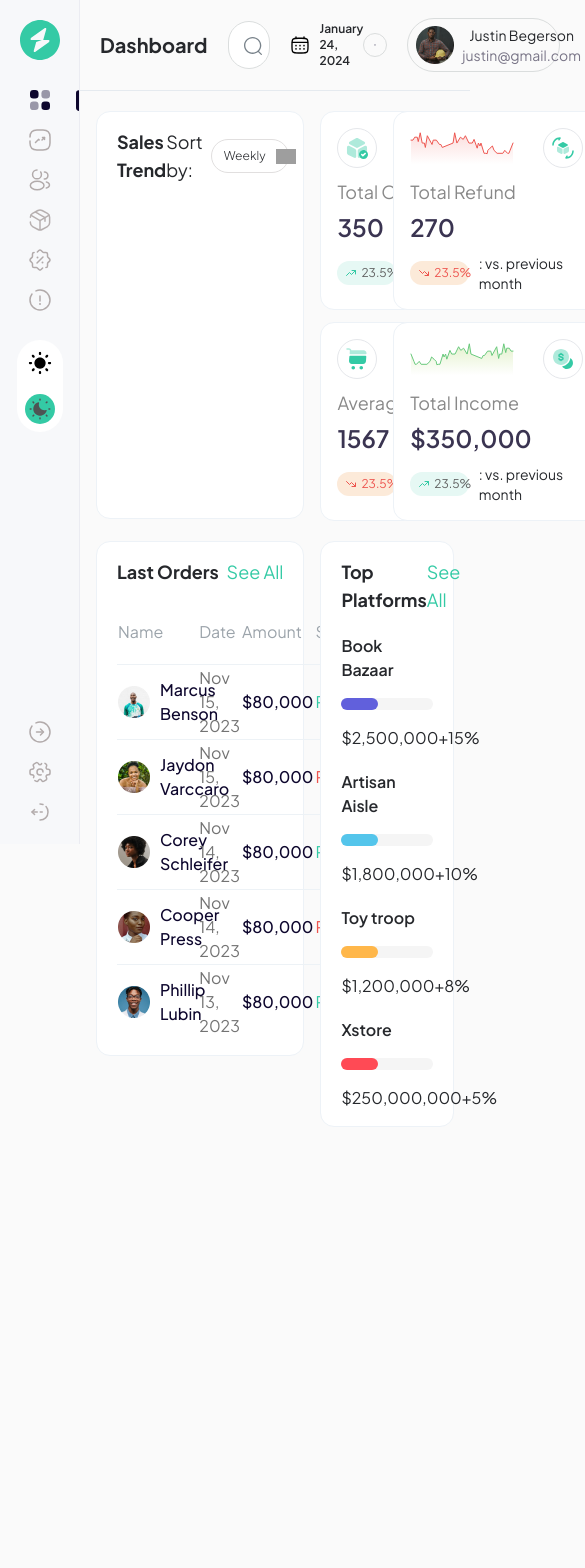
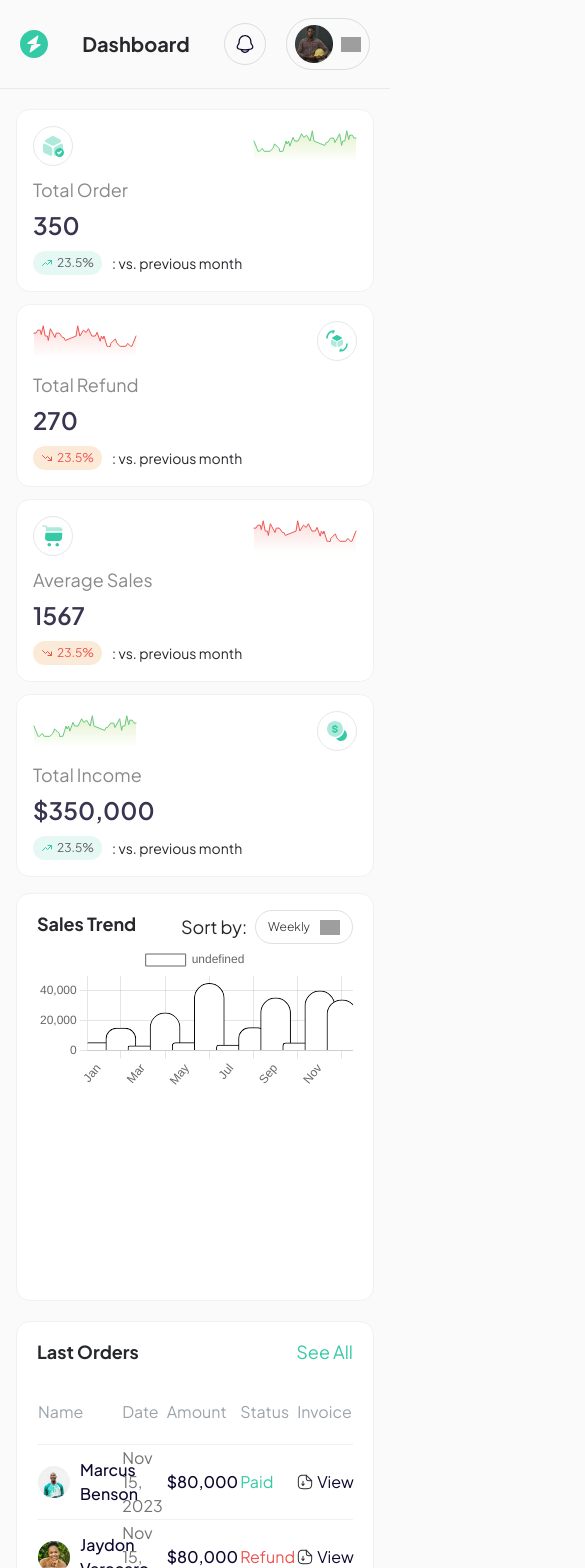
Before and after one commit to Whevalmeze/dashboard-geeg, a Next.js app: page / in a window 390 px wide. Shown: the top 1568 px of the page, 585 px wide, since content can reach past the window. Before the commit the page ends 1186 px from the top, so only its background shows below. Built offline with nearby package versions, Linux system fonts and the light colour scheme; grey boxes are pictures that could not be loaded.

Commit message:
finish mobile view

```diff
--- a/app/component/Card.jsx
+++ b/app/component/Card.jsx
@@ -3,7 +3,7 @@ import Image from "next/image"
 
 export default function Card ({icon, chart, title, value, isProfit, reversed }) {
     return (
-        <div className="rounded-[14px] bg-white dark:bg-inherit min-w-[207px] max-h-fit border w-full flex flex-col gap-2.5 p-4 border-[#edf2f7] ">
+        <div className="rounded-[14px] dark:border-[#262626] bg-white dark:bg-[#171717] min-w-[207px] max-h-fit border w-full flex flex-col gap-2.5 p-4 border-[#edf2f7] ">
             <div>
                 { reversed ?
                    <div className="flex justify-between ">
--- /dev/null
+++ b/app/component/MyChart.jsx
@@ -0,0 +1,42 @@
+import { useEffect, useRef } from 'react';
+import Chart from 'chart.js/auto';
+
+const MyChart = () => {
+  const chartRef = useRef(null);
+
+  useEffect(() => {
+    const ctx = chartRef.current.getContext('2d');
+    const myChart = new Chart(ctx, {
+      type: 'bar',
+      data: {
+        labels: ['Jan', 'Feb', 'Mar', 'Apr', 'May', 'Jun', 'Jul', 'Aug', 'Sep', 'Oct', 'Nov', 'Dec'],
+        datasets: [
+          {
+            data: [5250, 15000, 3000, 25250, 5250, 45000, 3500, 15250, 35250, 5000, 40000, 34000, ],
+            backgroundColor: ['#fff'],
+            hoverBackgroundColor: ["#eee"],
+            barThickness: 30,
+            borderColor: ['linear-gradient(180deg, #34CAA5 0%, rgba(52, 202, 165, 0.00) 100%)'],
+            borderWidth: 1,
+            borderRadius: 50,
+          },
+        ],
+      },
+    });
+
+    return () => {
+      myChart.destroy();
+    };
+  }, []);
+
+  return (
+    <canvas
+      ref={chartRef}
+      className='w-full'
+      width="800px"
+      height={374}
+    ></canvas>
+  );
+};
+
+export default MyChart;
--- a/app/component/Navbar.jsx
+++ b/app/component/Navbar.jsx
@@ -13,23 +13,24 @@ export default function Navbar () {
 
     const formattedDate = currentDate.toLocaleDateString('en-US', options);
     return (
-        <nav className="flex justify-between border-b border-b-[#e5eaef] py-[18px] px-5 gap-5 items-center">
+        <nav className="flex justify-between dark:bg-[#171717] dark:border-[#262626] border-b border-b-[#e5eaef] py-[18px] px-5 gap-5 items-center">
+                <Image className="block lg:hidden" src="/logo.svg" width={28} height={28} />
                 <h1 className="font-bold text-xl">Dashboard</h1>
             <div className="flex items-center gap-5 max-w-[95%] w-[inherit]">
-                <div className="relative w-[350px]  max-w-[350px]">
+                <div className="relative w-[350px] hidden lg:block  max-w-[350px]">
                     <Image src="/search.svg" width={18} height={18} className="absolute top-4 left-4" />
-                    <input type="text" className="gap-2 h-12 focus:border-[#dadddd] rounded-3xl w-full bg-white border pl-10 border-[#dadddd]" name="search" value={searchValue} onChange={(e) => setSearchValue(e.target.value)} placeholder="Search..." id="" />
+                    <input type="text" className="gap-2 h-12 focus:border-[#dadddd] dark:bg-[#171717] rounded-3xl w-full bg-white border pl-10 border-[#dadddd]" name="search" value={searchValue} onChange={(e) => setSearchValue(e.target.value)} placeholder="Search..." id="" />
                 </div>
-            <div className="flex gap-2.5 font-semibold items-center text-[#26282C] text-xs cursor-pointer">
-                <Image src="/solar_calendar-linear.svg" width={20} height={20}/>
+            <div className="hidden md:flex gap-2.5 font-semibold items-center text-[#26282C] dark:text-[#eee] text-xs cursor-pointer">
+                <Image src="/solar_calendar-linear.svg" className="dark:invert" width={20} height={20}/>
                 {formattedDate}
             </div>
                 <div className="p-2.5 cursor-pointer border border-[#dadddd] rounded-full" >
-                    <Image src="/solar_bell-outline.svg" width={20} height={20}/>
+                    <Image src="/solar_bell-outline.svg" className="dark:invert" width={20} height={20}/>
                 </div>
                 <div className="flex items-center border border-[#dadddd] rounded-[28px] gap-2 py-[6px] px-2">
                     <Image src="/avatar.png" width={38} height={38}/>
-                    <div className="flex text-sm flex-col text-center">
+                    <div className="hidden md:flex text-sm flex-col text-center">
                         <span>Justin Begerson</span>
                         <span className="text-[#787486]">justin@gmail.com</span>
                     </div>
--- a/app/component/Platform.jsx
+++ b/app/component/Platform.jsx
@@ -2,7 +2,7 @@ import Bar from "./Bar";
 
 export default function Platform () {
     return (
-        <div className="flex flex-col bg-white dark:bg-inherit row-start-3 row-span-3 col-start-4 col-end-6 border border-[#edf2f7] gap-5 py-4 px-5 rounded-[14px]">
+        <div className="flex w-full lg:max-w-[40%] flex-col dark:border-[#262626] bg-white dark:bg-[#171717] row-start-3 row-span-3 col-start-4 col-end-6 border border-[#edf2f7] gap-5 py-4 px-5 rounded-[14px]">
         <div className="flex text-lg justify-between w-full items-start">
             <h2 className="font-bold">Top Platforms</h2>
             <div className="flex items-center cursor-pointer text-[#34caa5] gap-2">
--- a/app/component/Sidebar.jsx
+++ b/app/component/Sidebar.jsx
@@ -41,7 +41,7 @@ export default function Navbar () {
         ]
 
     return(
-        <div className="py-5 h-dvh max-w-[80px] fixed w-full bg-[#f7f8fa] dark:bg-[#0d062d] flex flex-col justify-between border-r border-r-[#ebecf2] dark:border-r[#f7f8fa]">
+        <div className="py-5 h-dvh max-w-[80px] fixed w-full bg-[#f7f8fa] dark:bg-[#0d062d] dark:border-[#262626] hidden lg:flex flex-col justify-between border-r border-r-[#ebecf2] dark:border-r[#f7f8fa] ">
                  <div className="flex gap-7 lg:h-1/2 flex-col justify-between items-center">
                      <Image
                         src= "/logo.svg"
@@ -73,12 +73,12 @@ export default function Navbar () {
 
 
                      </div>
-                         <div className="bg-white p-2 flex flex-col relative items-center gap-4 rounded-full">
+                         <div className="bg-white p-2 flex flex-col relative dark:bg-[#262626] items-center gap-4 rounded-full">
                             <div className={`rounded-full ${theme === "light" ? "bg-[#34caa5]" : "bg-none"} flex items-center justify-center w-[30px] transition-all h-[30px] z-0`}>
                                 <Image
                                 src="/brightness.svg"
                                 alt=""
-                                className={`${theme === "light" ? "" : "invert"} cursor-pointer`}
+                                className={`cursor-pointer`}
                                 width={24}
                                 height={24}
                                 priority
--- a/app/component/Trends.jsx
+++ b/app/component/Trends.jsx
@@ -1,8 +1,9 @@
 import Image from "next/image"
+import MyChart from "./MyChart";
 
 export default function Trends () {
     return (
-            <div className="flex col-start-1 col-end-4 row-start-1 row-span-2 h-[408px] border bg-white dark:bg-inherit border-[#edf2f7] w-full py-4 px-5 rounded-[14px]">
+            <div className="flex w-full lg:max-w-[60%] flex-col col-start-1 col-end-4 row-start-1 row-span-2 h-[408px] border bg-white dark:bg-[#171717] border-[#edf2f7] dark:border-[#262626] py-4 px-5 rounded-[14px]">
                 <div className="flex text-lg justify-between w-full items-start">
                     <h2 className="font-bold">Sales Trend</h2>
                     <div className="flex cursor-pointer items-center gap-2">
@@ -13,6 +14,9 @@ export default function Trends () {
                         </div>
                     </div>
                 </div>
+                <div className="w-full h-full">
+                    <MyChart />
+                </div>
             </div>
     )
 }
--- a/app/page.js
+++ b/app/page.js
@@ -12,20 +12,24 @@ export default function Home() {
   const {theme, setTheme} = useTheme()
   return (
     <ThemeProvider attribute="class">
-    <main className="m-0 transition-all box-border dark:bg-[] dark:text-[#e5e5e5] flex w-full h-full">
+    <main className="m-0 transition-all box-border dark:bg-[#262626] dark:text-[#e5e5e5] flex w-full h-full">
       <Sidebar/>
-      <div className="w-full ml-[80px]">
+      <div className="w-full lg:ml-[80px]">
         <Navbar/>
-        <div className="w-full gap-y-5 gap-x-4 px-4 py-5 grid items-start grid-cols-5 grid-rows-5">
+        <div className="w-full gap-y-5 gap-x-4 px-4 py-5 flex flex-col items-start ">
+            <div className="w-full flex gap-4 flex-col-reverse lg:flex-row">
               <Trends />
-            <div className="grid grid-cols-2 gap-3 w-full row-start-1 row-span-2 col-start-4 col-end-6">
+              <div className="grid grid-cols-1 md:grid-cols-2 w-full lg:max-w-[40%] gap-3 w-full row-start-1 row-span-2 col-start-4 col-end-6">
                 <Card reversed={false} icon={"/box-tick.svg"} chart={"/order-trend.svg"} title={"Total Order"} value={350} isProfit={true} />
                 <Card reversed={true} icon={"/box-arrow.svg"} chart={"/refund-trend.svg"} title={"Total Refund"} value={270} isProfit={false} />
                 <Card reversed={false} icon={"/cart.svg"} chart={"/sales-trend.svg"} title={"Average Sales"} value={1567} isProfit={false} />
                 <Card reversed={true} icon={"/coin.svg"} chart={"/income-trend.svg"} title={"Total Income"} value={"$350,000"} isProfit={true} />
               </div>
+            </div>
+            <div className="w-full flex flex-col lg:flex-row gap-4">
               <Orders />
               <Platform />
+            </div>
         </div>
       </div>
     </main>
--- a/tailwind.config.js
+++ b/tailwind.config.js
@@ -8,6 +8,10 @@ module.exports = {
   ],
   theme: {
     extend: {
+      gradientColorStops: (theme) => ({
+        ...theme('colors'),
+        'transparent': 'transparent',
+      }),
       backgroundImage: {
         "gradient-radial": "radial-gradient(var(--tw-gradient-stops))",
         "gradient-conic":
```
Also changed, not shown: app/component/Orders.jsx (+4 -4 lines). Lines whose indentation alone changed are shown as unchanged.
